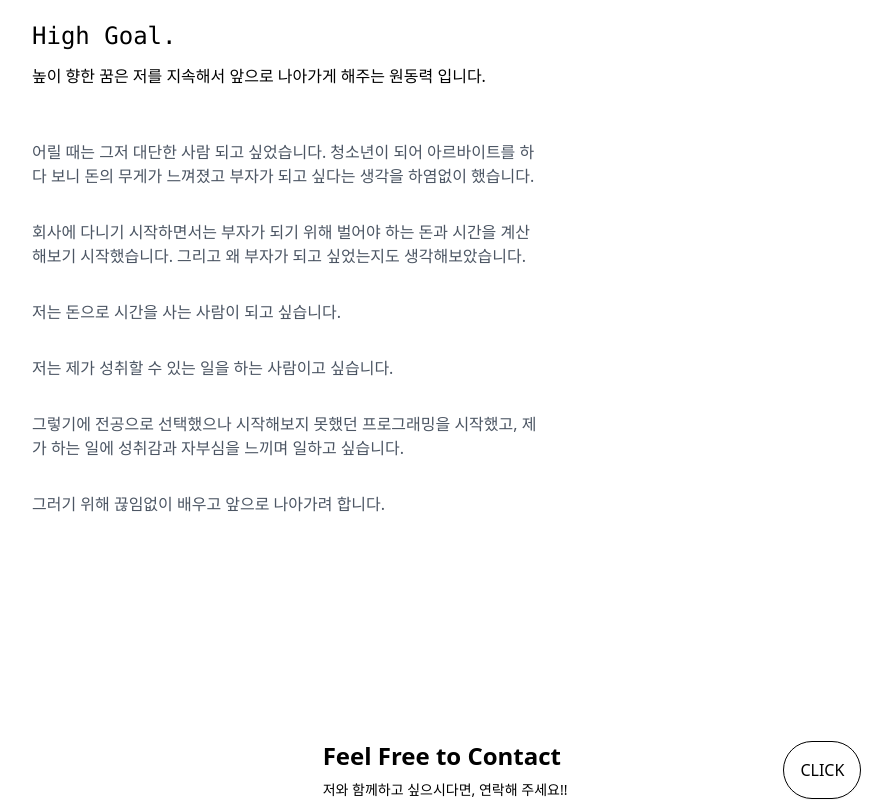
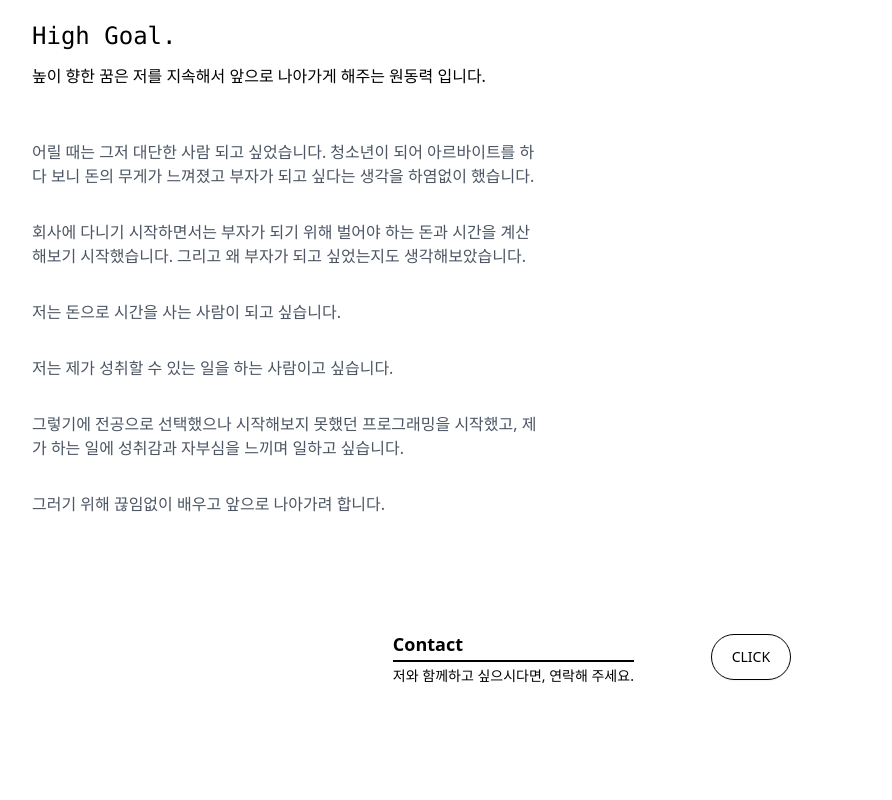
Before and after one commit to GEON1999/Profile, a Next.js app: page /about in a window 1280 px wide. Shown: the part 1508-2308 px from the top of the page, without its empty margins (48-940 px from the left). Built offline with nearby package versions, Linux system fonts and the light colour scheme.

Commit message:
inprove Contact UI

```diff
--- a/components/contact.tsx
+++ b/components/contact.tsx
@@ -3,19 +3,19 @@ import Link from "next/link";
 
 export default function Contact() {
   return (
-    <div className="flex space-x-[6vw] justify-center items-center ">
-      <div className="md:w-96">
+    <div className="flex space-x-[6vw] justify-center items-center my-28">
         <div className="space-y-2">
-          <span className="md:text-2xl text-lg font-extrabold">
-            Feel Free to Contact
+        <div className="relative border-b-2 top-8 border-black w-full" />
+          <span className=" text-lg font-extrabold">
+            Contact
           </span>
-          <p className="font-thin text-sm">
-            저와 함께하고 싶으시다면, 연락해 주세요!!
+
+          <p className="font-thin text-sm ">
+            저와 함께하고 싶으시다면, 연락해 주세요.
           </p>
         </div>
-      </div>
       <Link href="/contact">
-        <div className="md:p-4 px-2 py-1 rounded-full font-thin shadow-sm border-black border animate-[drift_3s_linear_infinite]">
+        <div className="px-5 py-3 rounded-full text-sm font-thin shadow-sm border-black border ">
           CLICK
         </div>
       </Link>
--- a/pages/about.tsx
+++ b/pages/about.tsx
@@ -4,9 +4,10 @@ import Layout from "../components/layout";
 
 export default function About() {
   return (
+
     <div>
-      <Layout>
-        <div className="relative   top-40">
+     <Layout />
+      <div className="pt-40">
         <div className="felx justify-center text-center font-serif text-5xl md:mb-20 mb-10 ">
           <span className="border-2 px-8 py-2 rounded-full border-black border-opacity-70">
             ABOUT
@@ -74,7 +75,7 @@ export default function About() {
                 성취를 통해 경험했습니다.
               </p>
             </div>
-              <div className="space-y-8 mb-56 w-[40vw] flex justify-start flex-col font-light text-gray-600">
+            <div className="space-y-8  w-[40vw] flex justify-start flex-col font-light text-gray-600">
               <h1 className="w-[40w] md:text-2xl text-lg font-mono text-black">
                 High Goal.
               </h1>
@@ -103,10 +104,10 @@ export default function About() {
             </div>
           </div>
         </div>
-
         <Contact />
       </div>
-      </Layout>
+
     </div>
+
   );
 }
--- a/pages/work.tsx
+++ b/pages/work.tsx
@@ -3,7 +3,7 @@ import { useEffect, useState } from "react";
 import Contact from "../components/contact";
 import Layout from "../components/layout";
 import { cls } from "../libs/utils";
-import { motion, AnimatePresence } from "framer-motion";
+
 
 export default function Work() {
   const [hoverJs, setHoverJs] = useState<
@@ -43,14 +43,14 @@ export default function Work() {
   return (
     <div>
       <Layout />
-      <div className="felx justify-center text-center font-serif text-5xl mb-10">
+      <div className="felx justify-center text-center font-serif text-5xl mb-10 pt-40">
         <span className="border-2 px-8 py-2 rounded-full border-black border-opacity-70 ">
           WORK
         </span>
       </div>
       <div className=" flex  mx-5 flex-col justify-center items-center">
         <div className="text-2xl font-serif justify-items-start mb-14"></div>
-        <div className="md:grid md:grid-cols-2 flex flex-col  gap-20 mb-36">
+        <div className="md:grid md:grid-cols-2 flex flex-col  gap-20">
           <a
             className=" space-y-5 w-96"
             onMouseEnter={onNextEnter}
```
Lines whose indentation alone changed are shown as unchanged.
